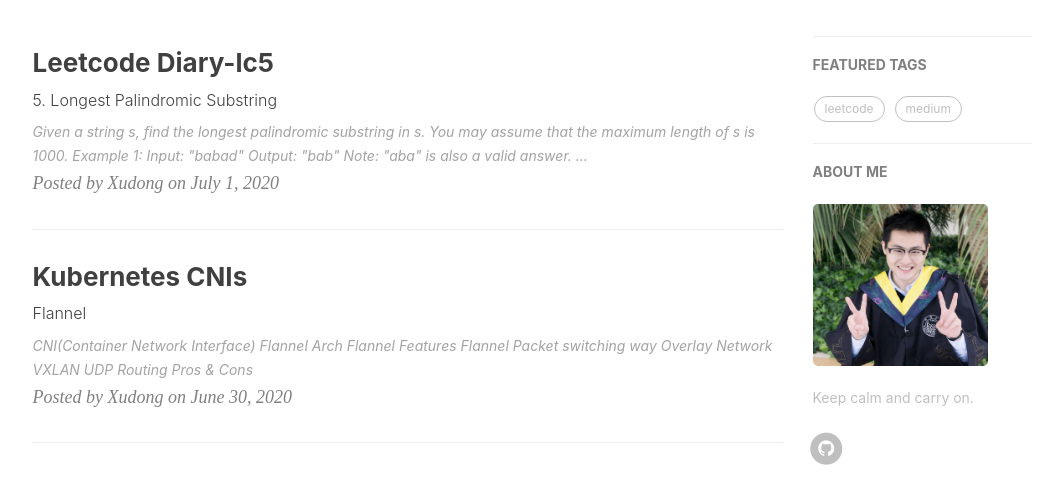
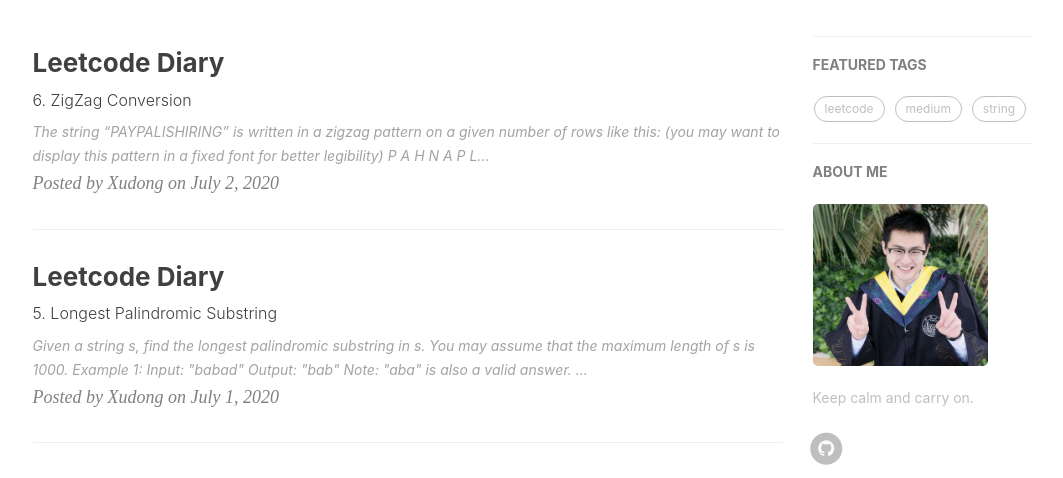
Before and after one commit to XudongLiuHarold/xudongliuharold.github.io, a Jekyll site: the page built from index.html, in a window 1280 px wide and 900 px high, cut to the strip 422-900 px from the top of the window. Shown: the whole strip, without its empty margins (135-1198 px from the left). Built offline with Jekyll 4.4.1, drawn with Linux system fonts in a browser that asks for light colours; nearby versions of some CDN libraries; the list of posts is cut into pages by our own code; comment, search, counter and statistics services are not loaded; part of the change alters nothing that is shown.

Commit message:
add lc 6

````diff
--- a/_posts/2020-07-01-Leetcode Diary-lc5.md
+++ b/_posts/2020-07-01-Leetcode Diary-lc5.md
@@ -1,6 +1,6 @@
 ---
 layout: post
-title: Leetcode Diary-lc5
+title: Leetcode Diary
 subtitle: 5. Longest Palindromic Substring
 date: 2020-07-01
 author: Xudong
--- /dev/null
+++ b/_posts/2020-07-02-Leetcode Diary-lc6.md
@@ -0,0 +1,88 @@
+---
+layout: post
+title: Leetcode Diary
+subtitle: 6. ZigZag Conversion
+date: 2020-07-02
+author: Xudong
+header-img: img/background.jpg
+tags:
+    - leetcode
+    - medium
+    - string
+---
+
+> The string "PAYPALISHIRING" is written in a zigzag pattern on a given number of rows like this: (you may want to display this pattern in a fixed font for better legibility)
+```bash
+P   A   H   N
+A P L S I I G
+Y   I   R
+```
+>And then read line by line: "PAHNAPLSIIGYIR"
+>
+>Write the code that will take a string and make this conversion given a number of rows:
+```
+string convert(string s, int numRows);
+```
+**Example 1:**
+```
+Input: s = "PAYPALISHIRING", numRows = 3
+Output: "PAHNAPLSIIGYIR"
+```
+**Example 2:**
+```
+Input: s = "PAYPALISHIRING", numRows = 4
+Output: "PINALSIGYAHRPI"
+Explanation:
+
+P     I    N
+A   L S  I G
+Y A   H R
+P     I
+```
+#### Solution
+
+- “模拟”人解决这个问题的步骤解决这个问题
+- 使用一个`String[numRows]`数组来保存每一行的`substring`
+- 遍历字符串，使用一个`pointer`和`direction`来指明目前处在Zigzag string的位置
+- 注意方向变化时`pointer`的next val。
+
+
+#### Code(JAVA)
+
+```java
+public String convert(String s, intnumRows) {
+    if(numRows == 1)
+        return s;
+    String[] strs = new String[numRows];
+    //init string array
+    for(int i = 0; i < numRows; i++) {
+        strs[i] = "";
+    }
+    //pointer & direction
+    int j = 0;
+    boolean forward = true;
+    for(int i = 0; i < s.length(); i++) {
+        strs[j] = strs[j] + s.charAt(i);
+        j = forward ? j+1 : j-1;
+        //change to forward
+        if(j == numRows) {
+            forward = false;
+            j = numRows - 2;
+        }
+        //reverse
+        if (j < 0) {
+            forward = true;
+            j = 1;
+        }
+    }
+    String res = "";
+    for(String str : strs) {
+        res += str;
+    }
+    return res;
+}
+
+```
+
+
+<script type="text/javascript" src="https://xudongliuharold.github.io/js/latex-math.js?config=default"></script>
````
